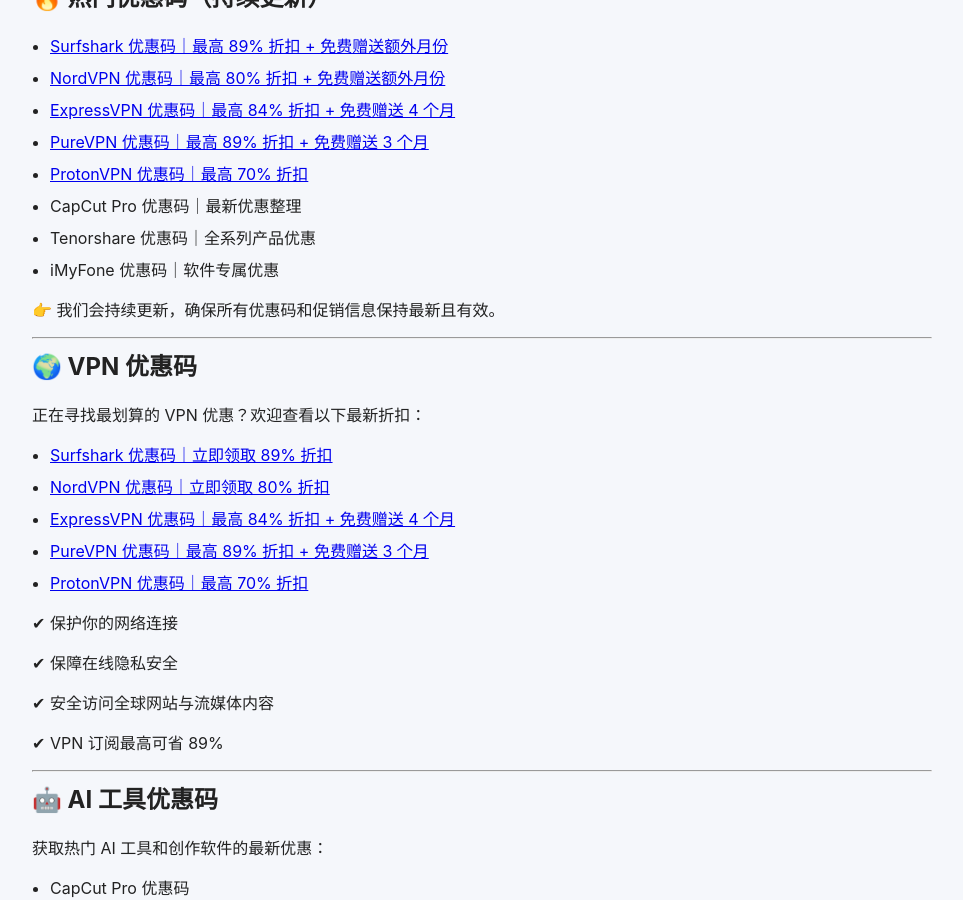
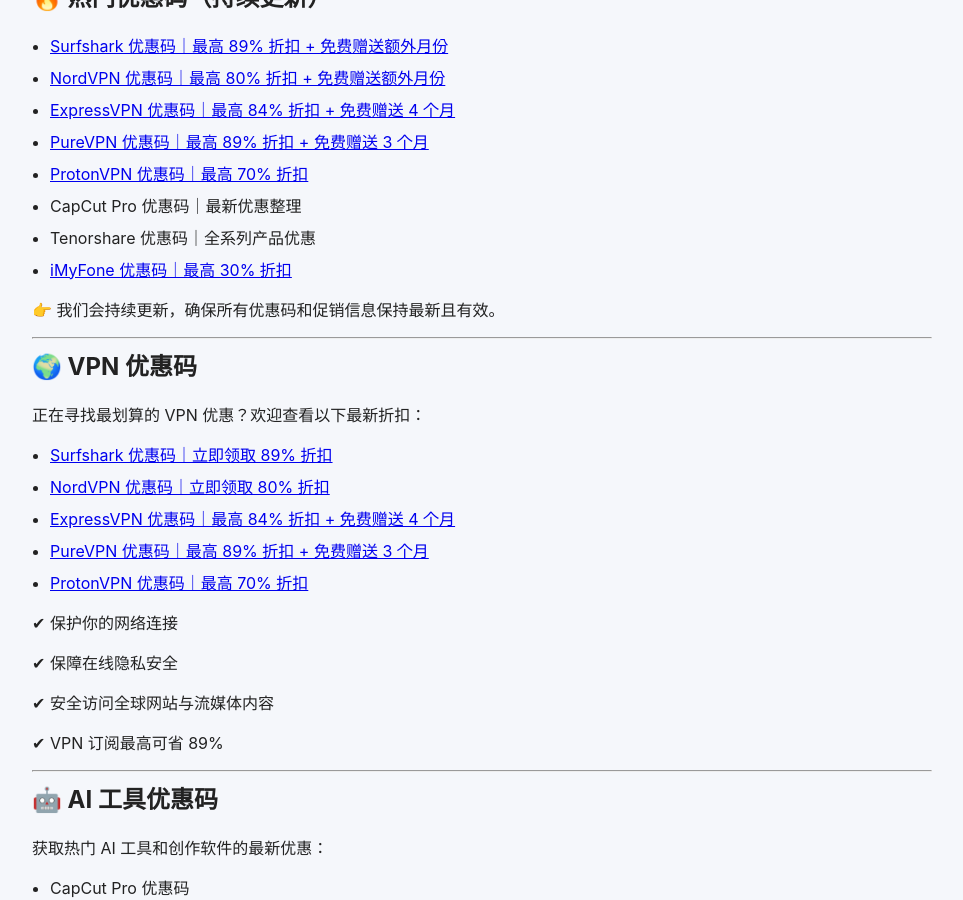
Before and after one commit to BestCouponCodes/best-coupon-codes, a Jekyll site: the page built from index-cn.md, in a window 1280 px wide and 900 px high, scrolled down 414 px. Shown: the whole window, without its empty margins (158-1121 px from the left). Built offline with Jekyll 4.4.1, drawn with Linux system fonts in a browser that asks for light colours.

Commit message:
Update iMyFone coupon link with discount details

```diff
--- a/index-cn.md
+++ b/index-cn.md
@@ -27,7 +27,7 @@ last_modified_at: "2026-07-02"
 * [ProtonVPN 优惠码｜最高 70% 折扣](/best-coupon-codes/protonvpn-coupon-code-cn/)
 * CapCut Pro 优惠码｜最新优惠整理
 * Tenorshare 优惠码｜全系列产品优惠
-* iMyFone 优惠码｜软件专属优惠
+* [iMyFone 优惠码｜最高 30% 折扣](./imyfone-coupon-code-cn.md)
 
 👉 我们会持续更新，确保所有优惠码和促销信息保持最新且有效。
 
@@ -74,7 +74,7 @@ last_modified_at: "2026-07-02"
 查看最新软件折扣和促销信息：
 
 * Tenorshare 优惠码
-* iMyFone 优惠码
+* [iMyFone 优惠码](./imyfone-coupon-code-cn.md)
 * 数据恢复软件优惠
 
 ✔ 解锁完整功能
```
